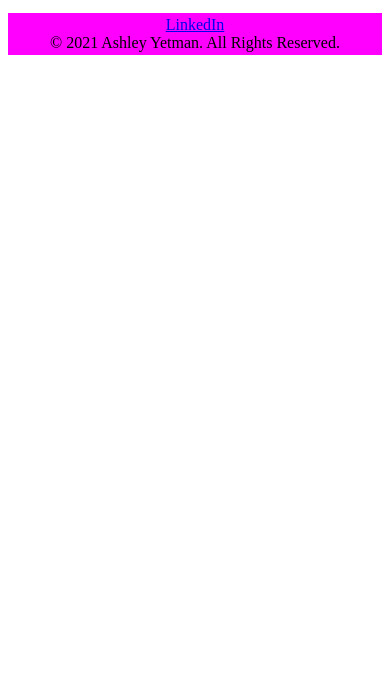
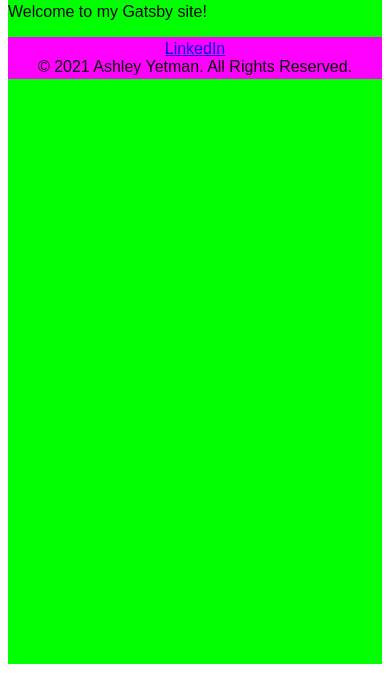
Before and after one commit to Alchamyst/ayetman-portfolio-placeholder, a Gatsby site: page / in a window 390 px wide. Shown: the part 171-844 px from the top of the page. Built offline with nearby package versions, Linux system fonts and the light colour scheme; Gatsby itself is replaced by a stand-in of ours.

Commit message:
refactor layout component and add styling.

```diff
--- a/src/components/layout.js
+++ b/src/components/layout.js
@@ -3,14 +3,14 @@ import Footer from './footer';
 import Header from './header';
 import Main from './main';
 import Navbar from './navbar';
+import * as style from './layout.module.css';
 
 const Layout = ({ pageTitle, metaKWs: metaKeywords = ["ashley yetman"], children }) => {
   return (
-    <div>
+    <div className={style.container}>
       <Header metaKeywords={metaKeywords.join(', ')}></Header>
       <Navbar></Navbar>
-      <Main pageTitle={pageTitle}></Main>
-      {children}
+      <Main pageTitle={pageTitle} children={children}></Main>
       <Footer></Footer>
     </div>
   );
--- /dev/null
+++ b/src/components/layout.module.css
@@ -0,0 +1,28 @@
+.container {
+    background-color: lime;
+    display: flex;
+    flex-direction: column;
+    font-family: sans-serif;
+    grid-template-rows: 1fr auto;
+    margin: auto;
+    min-height: 98vh;
+}
+
+
+@media only screen and (max-width: 1920px) {
+    .container {
+        max-width: 75%;
+    }
+}
+
+@media only screen and (max-width: 800px) {
+    .container {
+        max-width: 90%;
+    }
+}
+
+@media only screen and (max-width: 600px) {
+    .container {
+        max-width: 100%;
+    }
+}
```
